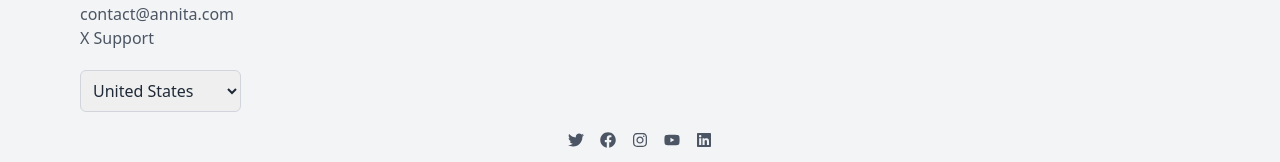
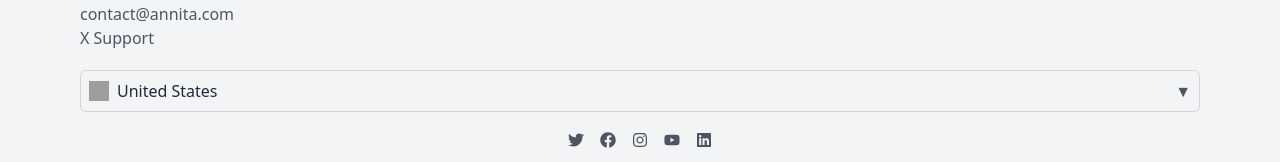
Before and after one commit to MorganTheTechEthusiast/annita-website, a Next.js app: page /about in a window 1280 px wide. Shown: the part 1198-1360 px from the top of the page. Built offline with nearby package versions, Linux system fonts and the light colour scheme; grey boxes are pictures that could not be loaded.

Commit message:
Update Footer component to include a styled country selector dropdown

```diff
--- a/components/Footer.jsx
+++ b/components/Footer.jsx
@@ -8,8 +8,15 @@ import {
   FaLinkedin,
 } from "react-icons/fa";
 import Link from "next/link";
+import { useState } from "react";
 
 const Footer = () => {
+  const [isOpen, setIsOpen] = useState(false);
+
+  const toggleDropdown = () => {
+    setIsOpen(!isOpen);
+  };
+
   return (
     <footer className="bg-gray-100 dark:bg-black/20 py-10">
       <div className="container mx-auto px-5 md:px-20">
@@ -131,24 +138,69 @@ const Footer = () => {
         </div>
 
         {/* Country Selector */}
-        <div className="mt-5">
-          <select className="border border-gray-300 rounded-md p-2">
-            <option value="us">United States</option>
-            <option value="uk">United Kingdom</option>
-            <option value="ng">Liberia</option>
-            <option value="ca">Canada</option>
-            <option value="au">Australia</option>
-            <option value="de">Germany</option>
-            <option value="fr">France</option>
-            <option value="es">Spain</option>
-            <option value="it">Italy</option>
-            <option value="jp">Japan</option>
-            <option value="cn">China</option>
-            <option value="in">India</option>
-            <option value="br">Brazil</option>
-            <option value="za">South Africa</option>
-            <option value="mx">Mexico</option>
-          </select>
+        <div className="mt-5 relative">
+          <button
+            onClick={toggleDropdown}
+            className="flex items-center border border-gray-300 rounded-md p-2 w-full justify-between"
+          >
+            <span className="flex items-center">
+              <img
+                src="/path-to-flag.png"
+                alt="Country Flag"
+                className="w-5 h-5 mr-2"
+              />
+              United States
+            </span>
+            <span className="text-gray-600 dark:text-gray-300">▼</span>
+          </button>
+          {isOpen && (
+            <div className="absolute z-10 bg-white dark:bg-black rounded-md shadow-lg mt-1 w-full">
+              <ul className="py-2">
+                <li className="px-4 py-2 hover:bg-gray-100 dark:hover:bg-gray-700 cursor-pointer">
+                  Cameroon
+                </li>
+                <li className="px-4 py-2 hover:bg-gray-100 dark:hover:bg-gray-700 cursor-pointer">
+                  Egypt
+                </li>
+                <li className="px-4 py-2 hover:bg-gray-100 dark:hover:bg-gray-700 cursor-pointer">
+                  Ghana
+                </li>
+                <li className="px-4 py-2 hover:bg-gray-100 dark:hover:bg-gray-700 cursor-pointer">
+                  Ivory Coast
+                </li>
+                <li className="px-4 py-2 hover:bg-gray-100 dark:hover:bg-gray-700 cursor-pointer">
+                  Kenya
+                </li>
+                <li className="px-4 py-2 hover:bg-gray-100 dark:hover:bg-gray-700 cursor-pointer">
+                  Malawi
+                </li>
+                <li className="px-4 py-2 hover:bg-gray-100 dark:hover:bg-gray-700 cursor-pointer">
+                  Mauritius
+                </li>
+                <li className="px-4 py-2 hover:bg-gray-100 dark:hover:bg-gray-700 cursor-pointer">
+                  Nigeria
+                </li>
+                <li className="px-4 py-2 hover:bg-gray-100 dark:hover:bg-gray-700 cursor-pointer">
+                  Rwanda
+                </li>
+                <li className="px-4 py-2 hover:bg-gray-100 dark:hover:bg-gray-700 cursor-pointer">
+                  Senegal
+                </li>
+                <li className="px-4 py-2 hover:bg-gray-100 dark:hover:bg-gray-700 cursor-pointer">
+                  South Africa
+                </li>
+                <li className="px-4 py-2 hover:bg-gray-100 dark:hover:bg-gray-700 cursor-pointer">
+                  Tanzania
+                </li>
+                <li className="px-4 py-2 hover:bg-gray-100 dark:hover:bg-gray-700 cursor-pointer">
+                  Uganda
+                </li>
+                <li className="px-4 py-2 hover:bg-gray-100 dark:hover:bg-gray-700 cursor-pointer">
+                  United Kingdom
+                </li>
+              </ul>
+            </div>
+          )}
         </div>
 
         {/* Social Media Links */}
```
